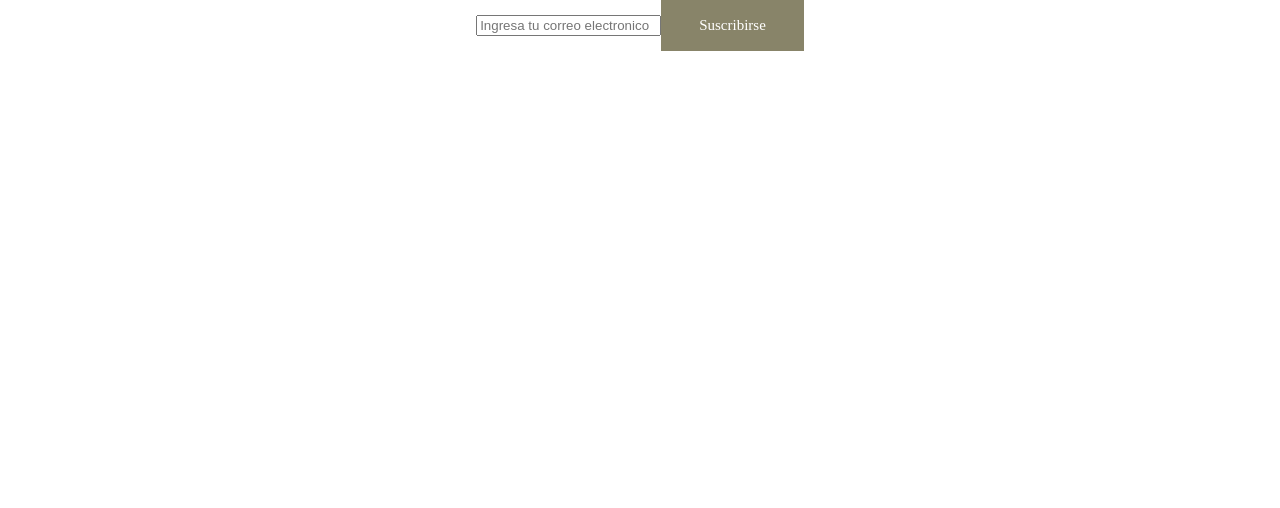
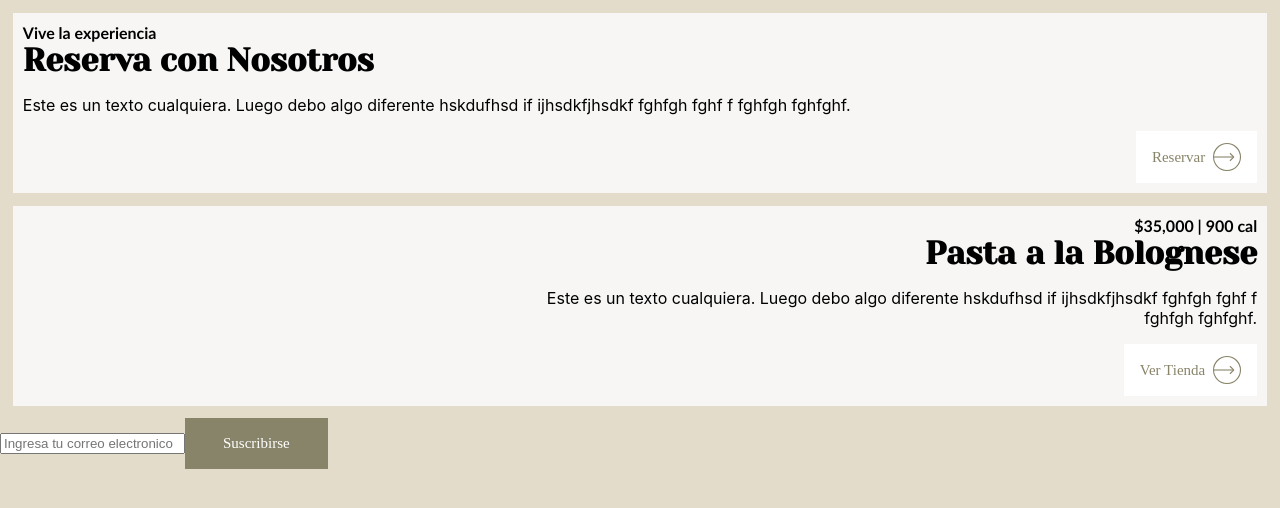
Before and after one commit to FUERA-DE-SERIE/FRONTEND, a React (Create React App) app in the folder fuera-de-serie/: page / in a window 1280 px wide. Shown: the top 508 px of the page. Built offline with nearby package versions, Linux system fonts and the light colour scheme.

Commit message:
Componente 4 cards  agregado

```diff
--- a/fuera-de-serie/src/App.css
+++ b/fuera-de-serie/src/App.css
@@ -1,4 +1,4 @@
-.App {
+/* .App {
   text-align: center;
 }
 
@@ -35,4 +35,4 @@
   to {
     transform: rotate(360deg);
   }
-}
+} */
--- a/fuera-de-serie/src/App.js
+++ b/fuera-de-serie/src/App.js
@@ -1,9 +1,14 @@
-import './App.css';
+// import './App.css';
 import Footer from './sections/Footer';
+import CardLeft from './components/Cards/CardLeft';
+import CardRight from './components/Cards/CardRight';
 
 function App() {
   return (
     <div className="App">
+      <CardLeft/>
+      <CardRight/>
+
       <Footer/>
     </div>
   );
--- /dev/null
+++ b/fuera-de-serie/src/components/Cards/CardLeft.js
@@ -0,0 +1,28 @@
+import Button2 from "../buttons/Button2"
+import './css/Cards.css'
+
+const cardLeft = props => {
+    return (
+        <div class="card card-left">
+            <header>
+                <div class="lema">
+                    <h4 class="fontCalibri">Vive la experiencia</h4>
+                    <h1 class="fontYasevaOne">Reserva con Nosotros</h1>
+                </div>
+            </header>
+
+            <article class="content">
+                <p>Este es un texto cualquiera. Luego debo algo diferente hskdufhsd if ijhsdkfjhsdkf fghfgh fghf f
+                    fghfgh
+                    fghfghf.
+                </p>
+            </article>
+            <footer class="link right-position">
+                <Button2 buttonName='Reservar' />
+            </footer>
+        </div>
+    )
+}
+
+
+export default cardLeft
--- /dev/null
+++ b/fuera-de-serie/src/components/Cards/CardRight.js
@@ -0,0 +1,28 @@
+import Button2 from "../buttons/Button2"
+import './css/Cards.css'
+
+const cardRight = props => {
+    return (
+        <div class="card card-right">
+            <header class="col-7">
+                <div class="lema">
+                    <h4 class="fontCalibri">$35,000 | 900 cal</h4>
+                    <h1 class="fontYasevaOne">Pasta a la Bolognese</h1>
+                </div>
+            </header>
+
+            <article class="content  col-7">
+                <p class="">Este es un texto cualquiera. Luego debo algo diferente hskdufhsd if ijhsdkfjhsdkf fghfgh fghf f
+                    fghfgh
+                    fghfghf.
+                </p>
+            </article>
+            <footer class="link">
+                <Button2 buttonName='Ver Tienda' />
+            </footer>
+        </div>
+    )
+}
+
+
+export default cardRight
--- /dev/null
+++ b/fuera-de-serie/src/components/Cards/css/Cards.css
@@ -0,0 +1,60 @@
+/* *{
+    border:1px solid
+} */
+
+body{
+    background-color: #e4dccb;
+}
+
+.container{
+    display: flex;
+}
+
+.card{
+    padding: 10px;
+    margin: 1%;
+    /* flex-direction: column; */
+    /* border: 2px groove; */
+    background-color: #f7f6f5;
+}
+
+.card-right{
+    display: flex;
+    flex-direction: column;
+    /* align-items: end; */
+    text-align: end;
+}
+
+h1, h4 {
+    margin: 0px;
+    padding: 0px;
+}
+
+.right-position {
+    display: flex;
+    justify-content: end;
+}
+
+a{
+    text-decoration: none;
+    color: black;
+}
+
+.col-7{
+    /* display: flex; */
+    width: 58.33333333%;
+    align-self: flex-end;
+    /* align-items: flex-end; */
+    /* align-content: flex-end; */
+    /* text-align: flex-end; */
+}
+.col-8{
+    width: 66.66666667%;
+}
+
+
+/* div.lema > h1 {
+    justify-content: center;
+} */
+
+/* https://uniwebsidad.com/libros/css/capitulo-4/bordes */
```
